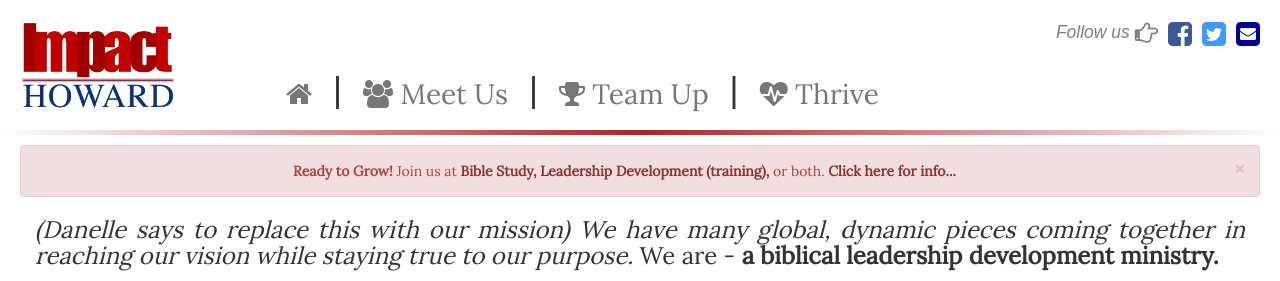
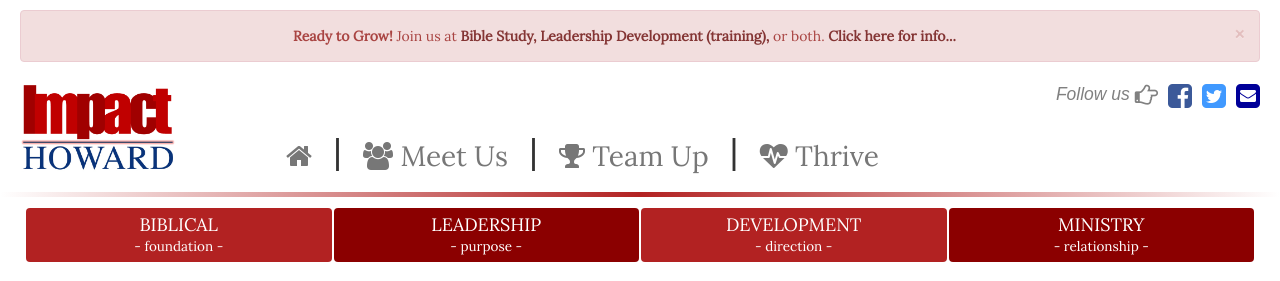
Before and after one commit to gradney/ImpactChapter, a CodeIgniter app: page /test/ in a window 1280 px wide. Shown: the top 281 px of the page. Run offline with CodeIgniter, Linux system fonts and the light colour scheme; some libraries are stand-ins or nearby versions.

Commit message:
Alert at page top, Studies linked, Home clean
Cleaned up the home page (for now to focus on other pages). Added link
to the Bible studies page. Updated link to Impact Howard home page.
Cleaned up Studies page (for now until next opp to refine). Top of page
now has alert bar (on top of Menu).

```diff
--- a/application/views/menu.php
+++ b/application/views/menu.php
@@ -1,3 +1,11 @@
+
+<div class="alert alert-danger alert-dismissible" role="alert" style="margin:10px 20px 0px 20px;text-align:center;">
+  <button type="button" class="close" data-dismiss="alert" aria-label="Close"><span aria-hidden="true">&times;</span></button>
+  <?php /*TODO: Add anchors to the Bible Studies page pointing to the Biblical studies, Leadership studies, or page top.*/?>
+  <strong>Ready to Grow!</strong> Join us at <a href="studies" class="alert-link">Bible Study,</a> <a href="studies" class="alert-link">Leadership Development (training),</a> or both. <a href="studies" class="alert-link">Click here for info...</a>
+</div>
+
+
 <nav class="navbar navbar-default">
   <div class="container-fluid">
     <!-- Brand and toggle get grouped for better mobile display -->
@@ -17,7 +25,7 @@
     <div class="collapse navbar-collapse" id="bs-example-navbar-collapse-1">
       <ul class="nav navbar-nav" style="padding:15px;position:absolute;top:45%;left:20%;font-size:2em;">
         <li id="mnu-chapter" class="mnu-option">
-          <a href="#" data-toggle="modal" data-target="#modal-in-progress"><i class="fa fa-home"></i></a>
+          <a href="/impact"><i class="fa fa-home"></i></a>
         </li>
         <li class="menu-break" style="font-size:35px"><span style="font-family:'Courier New', monospace">|<span></li>
       <li class="divider"></li>
@@ -47,7 +55,7 @@
 </nav>
 
   <?php /*separater between menu and page.*/ ?>
-  <div id="navbar-border-bottom" class="container-fluid"></div>
+  <div id="navbar-border-bottom" class="container-fluid" style="margin-bottom:10px;"></div>
 
   <!-- Modal-411 -->
   <div class="modal fade" id="modal-411" tabindex="-1" role="dialog" aria-labelledby="modal-411-label">
--- a/application/views/page/home.php
+++ b/application/views/page/home.php
@@ -10,13 +10,6 @@
   * Verses:
   * Food - John 6:25-29
   * Love - John 15:9-17
-  <?php echo 'style="background-image:url(\''.base_url().'./img/impact-day/20160326_AsaTeaches.jpg\')"';?>
-
-              <!--img id="teaching" class="img-responsive" src="<?php echo base_url().'img/impact-day/20160326_AsaTeaches.jpg';?>" style="margin: auto; border-radius:50px"><img-->
-
-
-          <img id="teaching" class="img-responsive" src="<?php echo base_url().'img/impact-day/20160326_AsaTeaches.jpg';?>" style="margin: auto; border-radius:50px">
-
   */
 ?>
 
@@ -39,19 +32,8 @@
     </div>
   </div-->
 
-<div class="alert alert-danger alert-dismissible" role="alert" style="margin:10px 20px 0px 20px;text-align:center;">
-  <button type="button" class="close" data-dismiss="alert" aria-label="Close"><span aria-hidden="true">&times;</span></button>
-  <strong>Ready to Grow!</strong> Join us at <a href="#" class="alert-link">Bible Study,</a> <a href="#" class="alert-link">Leadership Development (training),</a> or both. <a href="#" class="alert-link">Click here for info...</a>
-</div>
 
 <div class="container-fluid">
-  <div class="row" style="margin-bottom:0px">
-    <div class="col-xs-12 col-sm-12 col-md-12" style="background-color:#fff;padding-top:0px;padding-bottom:0px;border:0px">
-      <h3 style="padding:0px 20px;text-align:justify"><span style="font-style: italic;">(Danelle says to replace this with our mission) We have many global, dynamic pieces coming together
-      in reaching our vision while staying true to our purpose.</span> We are -
-      <span style="font-weight:bold">a biblical leadership development ministry.</span></h3>
-    </div>
-  </div>
   <div class="row" style="margin-left:10px;margin-right:10px">
     <div class="col-xs-12 col-sm-3 col-md-3 col-lg-3" style="background-color:#fff;padding:1px;border:0px">
       <a href="https://www.biblegateway.com" target="_blank">
@@ -84,6 +66,13 @@
   </div>
 </div>
 
+  <div class="row" style="margin-bottom:0px">
+    <div class="col-xs-12 col-sm-12 col-md-12" style="background-color:#fff;padding-top:0px;padding-bottom:0px;border:0px">
+      <h3 style="padding:0px 20px;text-align:center;">- Become a leader so you can focus on bigger things. Like. Learn. Live. Love. Laugh! -</h3>
+    </div>
+  </div>
+
+
 <div id="img-AsaTeaches">
   <img src="<?php echo base_url().'img/impact-day/20160326_AsaTeaches.jpg';?>" style="margin: auto; border-radius:50px">
     <!--h2 id="title1"><span>Pray &amp; practice four basic principles with respect to your God-given purpose: </span></h2-->
@@ -103,7 +92,7 @@
   <div class="row">
     <div class="col-sm-12 col-sm-6 col-md-3">
       <div class="thumbnail">
-        <img src="<?php echo base_url().'img/pic/mural_hope.jpg';?>" alt="A home anchored in hope"><!-- use picture of Chapel -->
+        <img src="<?php echo base_url().'img/pic/mural_hope.jpg';?>" alt="A home anchored in hope">
         <div class="caption">
           <h3>Church</h3>
           <p>A <a href="http://www.desiringgod.org/articles/three-reasons-to-attend-corporate-worship" target="_blank">church</a> home is critical in growing a student's walk in the Spirit of God. It is the place for corporate worship and reminder that not only "I" need to be saved, but also "we" need to be saved. It is a practice of spiritual discipline acknowledging that God is in full control including our time.</p>
@@ -154,8 +143,8 @@
   <img src="<?php echo base_url().'img/20151220_DeepStudy.jpg';?>" class="img-responsive align-center grayscale">
     <div class="textbox" style="width:100%;position:absolute;z-index:1;top:40%;left:0%;border:0px solid green">
       <h1 style="background-color:transparent;color:#f5f5f5;border:0px solid black;font-weight:bold">We Love the Truth</h1>
-      <h3 style="background-color:#f5f5f5;color:black;border:0px solid black;padding:5px"><a href="https://www.biblegateway.com/passage/?search=Matthew+6%3A33&version=NIV" target="_blank"><span style="font-style:italic;">"But seek first his kingdom and his righteousness, and all these things will be given to you as well."</span><br/> - Matthew 6:33</a><br/><span style="font-size:20px">Through our Bible studies, we focus on growing our personal relationship with God. In addition, we continue digging deeper by exploring practical applications in our lessons and opportunities of Leadership Development.</span></h3>
-      <a class="btn btn-default btn-lg" href="#" role="button" style="background-color:#f5f5f5;border:4px solid #777"><p style="font-weight:bold;font-size:22px;font-style:italic;margin:0px">Let's Grow!</p></a>
+      <h3 style="background-color:#f5f5f5;color:black;border:0px solid black;padding:5px"><a href="https://www.biblegateway.com/passage/?search=Matthew+6%3A33&version=NIV" target="_blank"><span style="font-style:italic;">"But seek first his kingdom and his righteousness, and all these things will be given to you as well."</span><br/> - Matthew 6:33</a><br/><span style="font-size:20px">Through our Bible studies, we focus on growing our personal relationship with God. In addition, we continue digging deeper by exploring practical applications in our lessons and opportunities of leadership development.</span></h3>
+      <a id="btn-lets-grow" class="btn btn-default btn-lg" href="#" role="button" style="margin-bottom:20px;"><p style="font-weight:bold;font-size:22px;font-style:italic;margin:0px">Let's Grow!</p></a>
     </div>
   </img>
 </div>
@@ -166,7 +155,7 @@
     </div>
 
 
-  <?php /*Section: Bible Study - Billboard*/ ?>
+  <?php /*Section: Bible Study - Billboard
   <div id="" class="jumbotron">
     <div id="" class="container-fluid text-center" style="background-color: yellow; padding: 0px;">
       <div class="row">
@@ -181,8 +170,8 @@
       </div>
     </div>
   </div>
-
-  <?php /*Section: Purposeful Thought - Splash*/ ?>
+*/ ?>
+  <?php /*Section: Purposeful Thought - Splash
   <div id="purposeful-thought" class="container-fluid text-center" style="background-color:black">
     <div class="row top-buffer-20">
       <div class="col-xs-12" style="padding-left: 50px">
@@ -194,8 +183,8 @@
       </div>
     </div>
   </div>
-
-  <?php /*Section: Howard University - Purpose*/ ?>
+*/ ?>
+  <?php /*Section: Howard University - Purpose
   <div id="purpose-ministry" class="container">
     <div class="row top-buffer-20" style="padding-bottom: 30px">
       <div class="col-xs-12">
@@ -208,8 +197,8 @@
       </div>
     </div>
   </div>
-
-  <?php /*Section: Howard University - Vision*/ ?>
+*/ ?>
+  <?php /*Section: Howard University - Vision
   <div id="vision" class="container-fluid">
     <div class="row">
       <div class="col-xs-12">
@@ -233,8 +222,8 @@
       </div>
     </div>
   </div>
-
-  <?php /*Section: Carousel of Advertisements*/ ?>
+*/ ?>
+  <?php /*Section: Carousel of Advertisements
   <div class="container-fluid">
     <div class="row">
       <div class="col-xs-12">
@@ -294,8 +283,8 @@
       </div><!--col-->
     </div><!--row-->
   </div><!--container-->
-
-  <?php /*Section: Howard University - Pride*/ ?>
+*/ ?>
+  <?php /*Section: Howard University - Pride
   <div class="container" align="center">
     <div class="row top-buffer-20">
       <div class="col-md-4">
@@ -377,9 +366,9 @@
       </div>
     </div><!--row-->
   </div><!--container-->
+*/ ?>
 
-
-  <?php /*Section: Howard University - Purpose*/ ?>
+  <?php /*Section: Howard University - Purpose
   <div id="purpose-uniqueness" class="container">
     <div class="row top-buffer-20">
       <div class="col-xs-12">
@@ -399,7 +388,7 @@
       </div>
     </div>
   </div>
-
+*/ ?>
   <?php /*Section: Howard University Pride*/ ?>
   <div class="container" align="center">
     <div class="row top-buffer-20">
--- a/css/style.css
+++ b/css/style.css
@@ -194,6 +194,21 @@
 /*******************************************************************/
 /** IDS ************************************************************/
 /*******************************************************************/
+a#btn-lets-grow:link {
+    background-color:#f5f5f5;
+    border:4px solid #777;
+}
+a#btn-lets-grow:visited {
+    background-color:#f5f5f5;
+    border:4px solid #777;
+}
+a#btn-lets-grow:hover {
+    color: #3d9619;/*shadeofgreen*/
+    background-color:#f5f5f5;
+    border:4px solid #008000;/*green*/
+}
+a#btn-lets-grow:active {}
+
 #footer {
     width: 100%;
     height: 70px;
```
Also changed, not shown: application/views/page/studies.php (+38 -7 lines).
